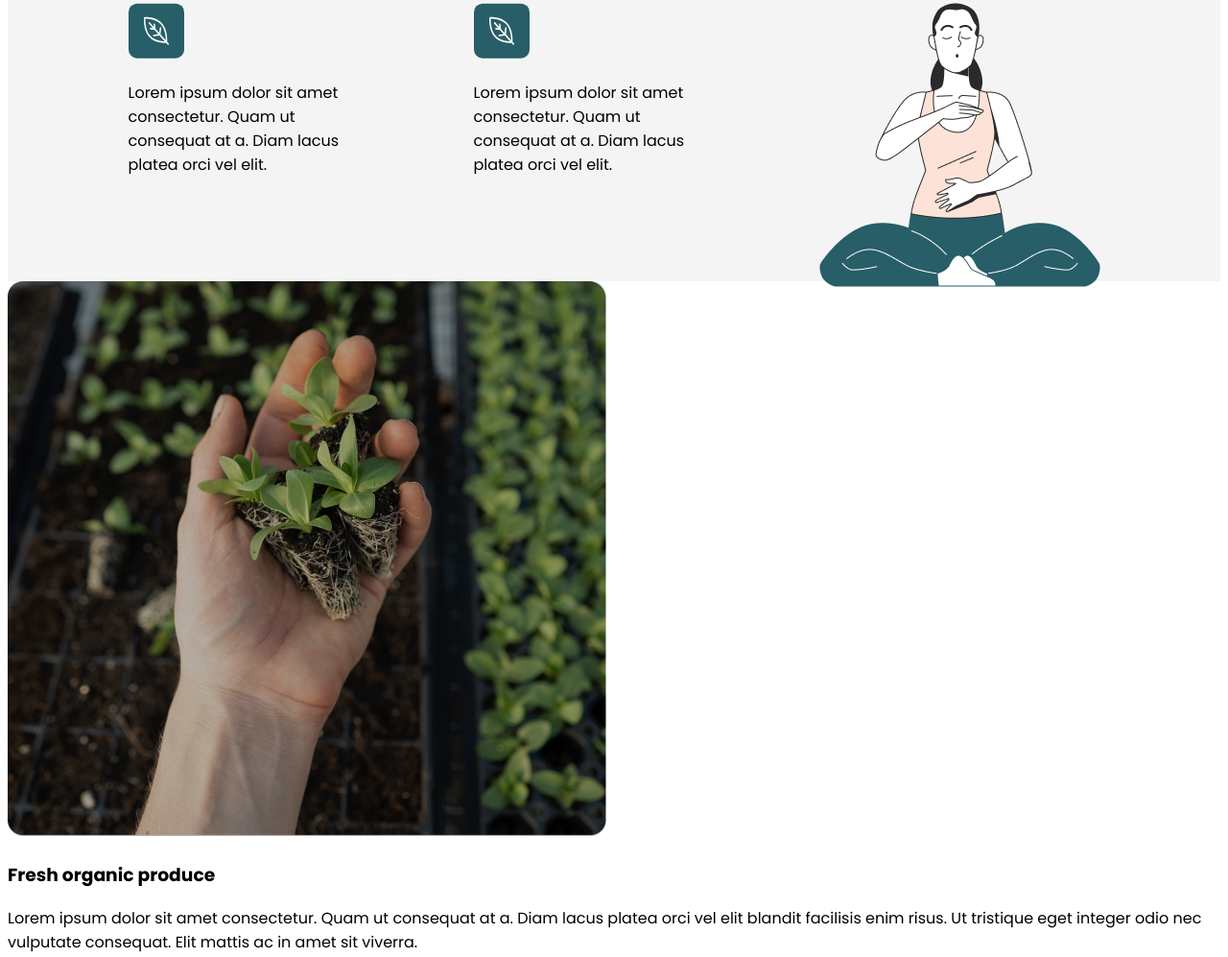
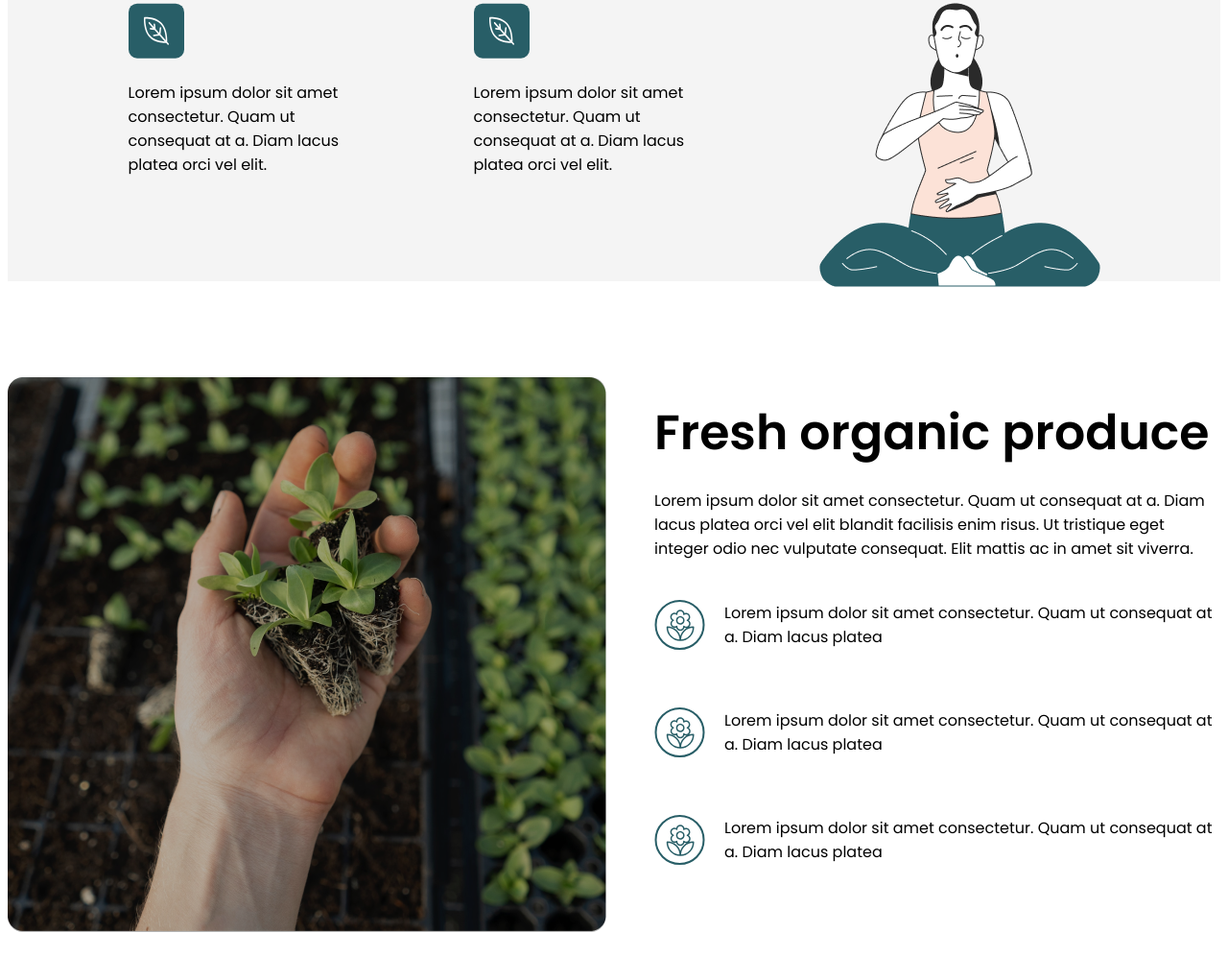
Before and after one commit to esperu99/Rub-nEsp-n_Examen1, a plain HTML site: page index.html in a window 1280 px wide. Shown: the part 1176-2173 px from the top of the page at 96% size. Drawn offline with Linux system fonts and the light colour scheme; a web font is replaced by a local one.

Commit message:
mas avance

```diff
--- a/style.css
+++ b/style.css
@@ -1,7 +1,6 @@
 @import url('https://fonts.googleapis.com/css2?family=Inter:ital,opsz,wght@0,14..32,100..900;1,14..32,100..900&family=Poppins:ital,wght@0,100;0,200;0,300;0,400;0,500;0,600;0,700;0,800;0,900;1,100;1,200;1,300;1,400;1,500;1,600;1,700;1,800;1,900&family=Sour+Gummy:ital,wght@0,100..900;1,100..900&display=swap');
 
 div#principal{
-    max-width: 1440px;
     max-height: 3524px;
     margin: auto;
     font-family: "Poppins", serif;
@@ -90,3 +89,19 @@ aside#cajitas{
     justify-content: center;
     gap: 100px;
 }
+div#fresh{
+    margin: 100px 0px 100px 0px;
+    display: flex;
+    gap: 50px;
+}
+div#fresh .linea{
+    display: flex;
+    gap: 20px;
+    padding-bottom: 20px;
+    padding-top: 10px;
+}
+div#fresh h3{
+    font-size: 50.52px;
+    font-weight: 600;
+    margin: 20px 0px;
+}
```
